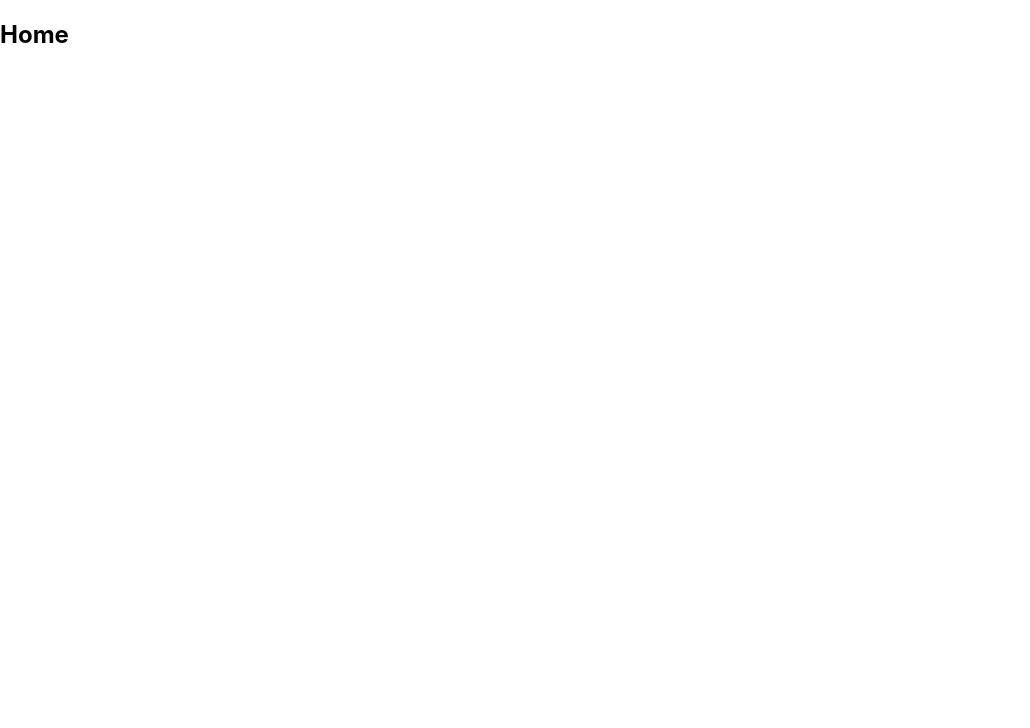
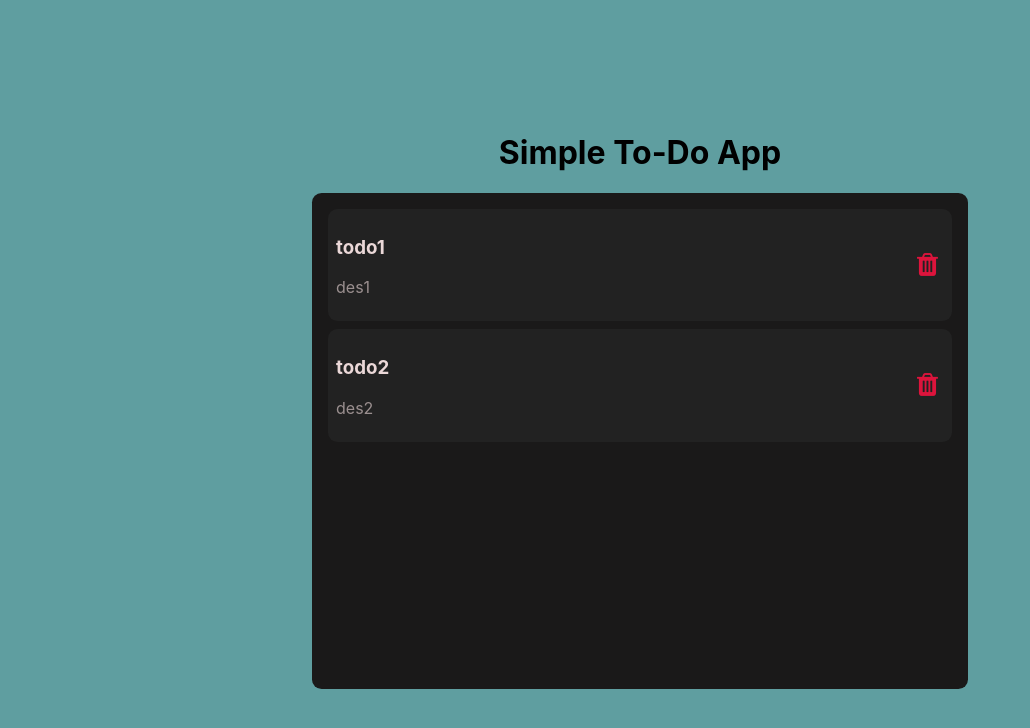
Before and after one commit to noormohammad20/simple-to-do-app, a React (Create React App) app: page / in a window 1280 px wide. Shown: the top 728 px of the page, without its empty margins (0-1030 px from the left). Built offline with nearby package versions, Linux system fonts and the light colour scheme.

Commit message:
create home and toDos and todo component and styel form css

```diff
--- a/package.json
+++ b/package.json
@@ -6,6 +6,7 @@
     "@testing-library/jest-dom": "^5.16.4",
     "@testing-library/react": "^13.2.0",
     "@testing-library/user-event": "^13.5.0",
+    "font-awesome": "^4.7.0",
     "react": "^18.1.0",
     "react-dom": "^18.1.0",
     "react-scripts": "5.0.1",
--- a/src/componets/Home.js
+++ b/src/componets/Home.js
@@ -1,9 +1,23 @@
 import React from 'react'
-
+import ToDos from './ToDos'
+import style from './home.module.css'
+const someToDos = [
+    {
+        id: 1,
+        title: 'todo1',
+        des: 'des1'
+    },
+    {
+        id: 2,
+        title: 'todo2',
+        des: 'des2'
+    },
+]
 const Home = () => {
     return (
-        <div>
-            <h2>Home</h2>
+        <div className={style.container}>
+            <h1 style={{ text: 'center' }}>Simple To-Do App</h1>
+            <ToDos toDos={someToDos} />
         </div>
     )
 }
--- a/src/componets/ToDo.js
+++ b/src/componets/ToDo.js
@@ -1,10 +1,17 @@
 import React from 'react'
-
-const ToDo = () => {
+import style from './toDo.module.css'
+const ToDo = ({ toDo }) => {
+    const { title, id, des } = toDo
     return (
-        <div>
-            <h2>ToDo</h2>
-        </div>
+        <section className={style.toDo}>
+            <div>
+                <h3>{title}</h3>
+                <p>{des}</p>
+            </div>
+            <div>
+                <button className={style.btn}><i className='fa fa-trash fa-2x'></i></button>
+            </div>
+        </section>
     )
 }
 
--- a/src/componets/ToDos.js
+++ b/src/componets/ToDos.js
@@ -1,9 +1,12 @@
 import React from 'react'
-
-const ToDos = () => {
+import ToDo from './ToDo'
+import style from './toDos.module.css'
+const ToDos = ({ toDos }) => {
     return (
-        <div>
-            <h2>ToDos</h2>
+        <div className={style.toDos}>
+            {
+                toDos.map(toDo => <ToDo key={toDo.id} toDo={toDo} />)
+            }
         </div>
     )
 }
--- /dev/null
+++ b/src/componets/home.module.css
@@ -0,0 +1,9 @@
+.container {
+    flex-direction: column;
+    background-color: cadetblue;
+    min-height: 100vh;
+    display: flex;
+    justify-content: center;
+    align-items: center;
+
+}
--- /dev/null
+++ b/src/componets/toDo.module.css
@@ -0,0 +1,24 @@
+.toDo {
+    background-color: #222;
+    margin: 0.5rem;
+    border-radius: 0.6rem;
+    display: flex;
+    justify-content: space-between;
+    align-items: center;
+    padding: 0.5rem;
+}
+
+.toDo:hover {
+    background-color: #111;
+}
+
+.toDo p {
+    opacity: 0.6;
+}
+
+.btn {
+    border: none;
+    background-color: transparent;
+    color: crimson;
+    cursor: pointer;
+}
--- /dev/null
+++ b/src/componets/toDos.module.css
@@ -0,0 +1,9 @@
+.toDos {
+    width: 50%;
+    background-color: rgb(26, 25, 25);
+    color: rgb(235, 216, 216);
+    padding: 0.5rem;
+    border-radius: 0.6rem;
+    overflow: scroll;
+    height: 60vh;
+}
```
Also changed, not shown: src/index.js (+9 -8 lines), 1 other file (tests, documents, lock files or other folders).
